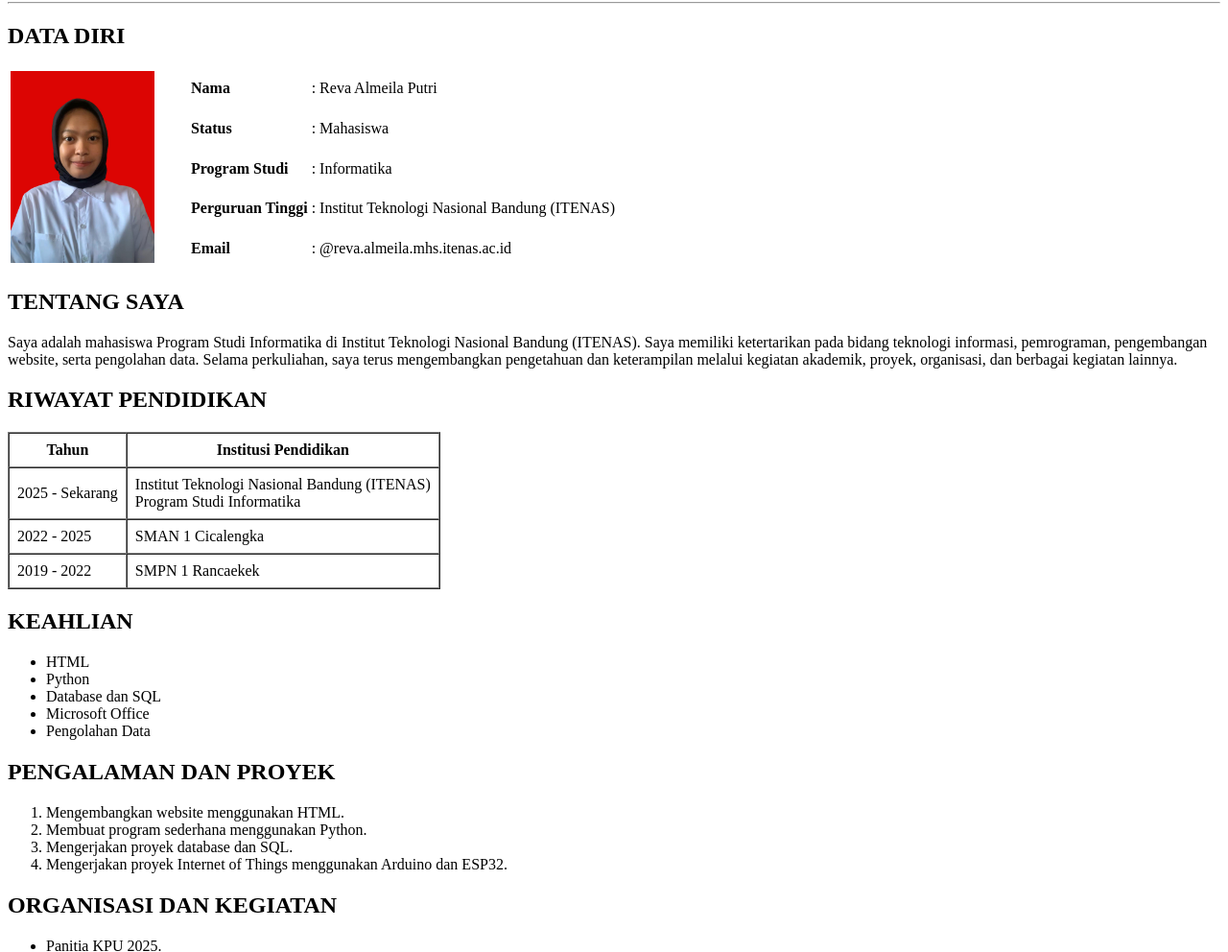
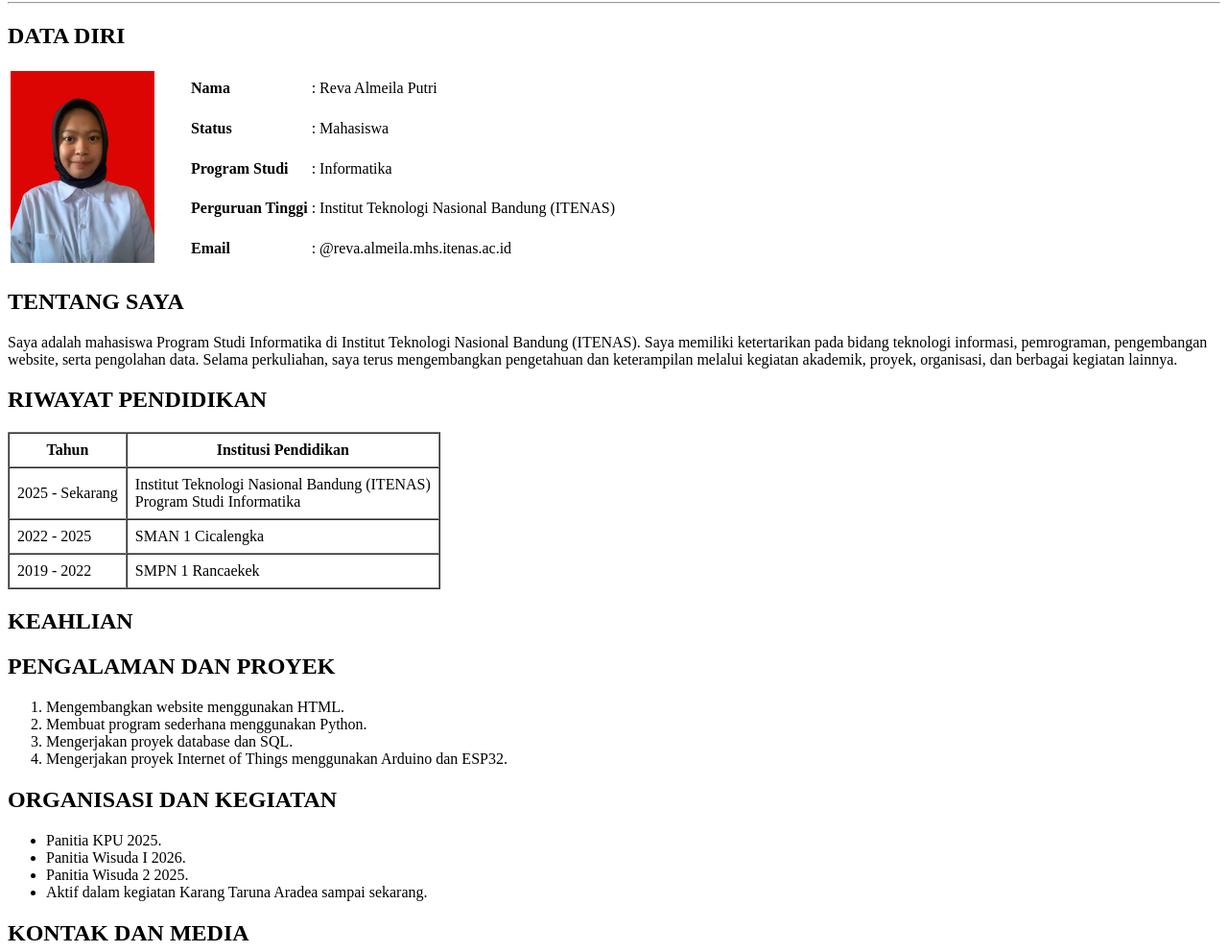
Before and after one commit to revaalmeila/cv-html-reva, a plain HTML site: page index.html in a window 1280 px wide. Shown: the part 78-1070 px from the top of the page at 96% size. Drawn offline with Linux system fonts and the light colour scheme.

Commit message:
index.html

```diff
--- a/index.html
+++ b/index.html
@@ -93,14 +93,6 @@
 
     <h2>KEAHLIAN</h2>
 
-    <ul>
-        <li>HTML</li>
-        <li>Python</li>
-        <li>Database dan SQL</li>
-        <li>Microsoft Office</li>
-        <li>Pengolahan Data</li>
-    </ul>
-
 
     <h2>PENGALAMAN DAN PROYEK</h2>
 
```
